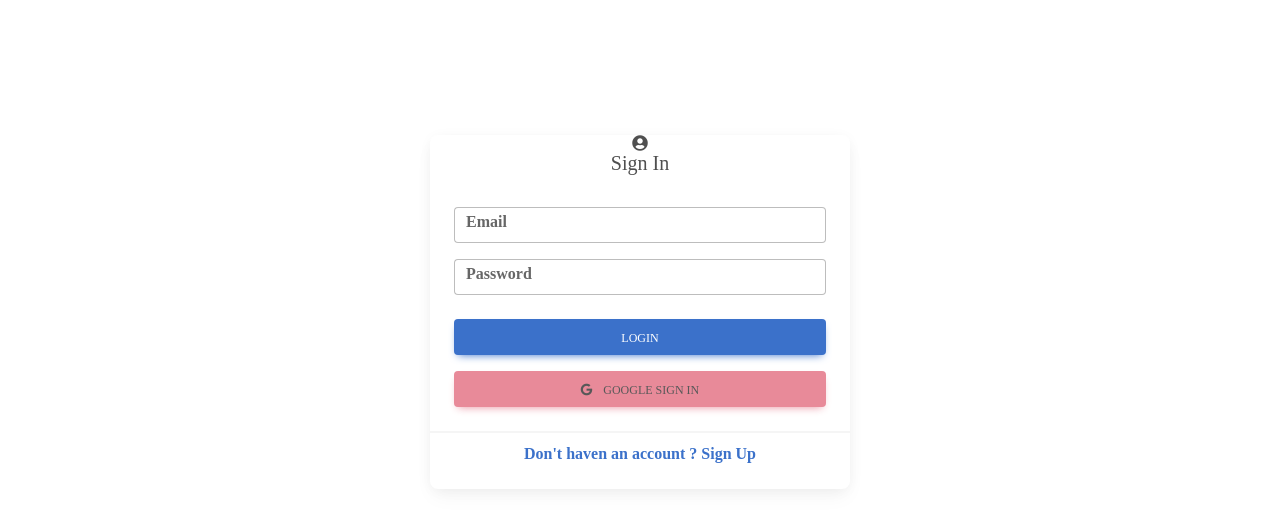
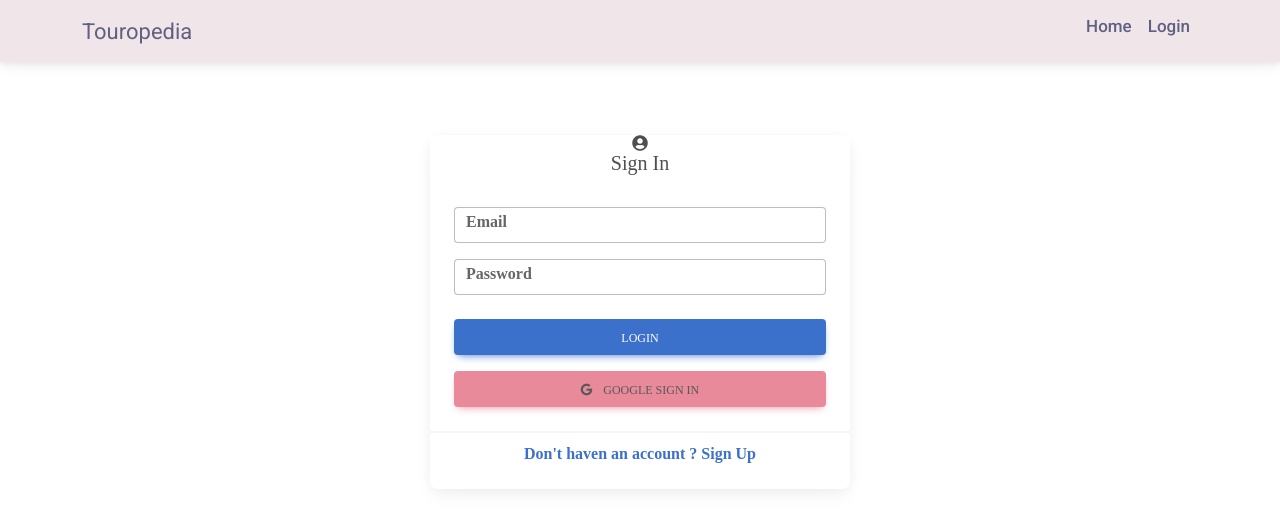
Before and after one commit to chamika94/MERN_Application, a React (Create React App) app in the folder frontend/: page /login in a window 1280 px wide. Shown: the top 530 px of the page. Built offline with nearby package versions, Linux system fonts and the light colour scheme.

Commit message:
Implemented the header component with major functionalities

```diff
--- a/frontend/src/App.js
+++ b/frontend/src/App.js
@@ -5,13 +5,25 @@
 import Register from './components/Register';
 import { ToastContainer} from 'react-toastify';
 import 'react-toastify/dist/ReactToastify.css';
+import Header from './components/Header';
+import { useEffect } from 'react';
+import { useDispatch } from 'react-redux';
+import { setUser } from "./redux/features/authSlice";
+
 
 
 function App() {
+  const user = JSON.parse(localStorage.getItem("profile"));
+  const dispatch = useDispatch();
+  useEffect(()=>{
+    dispatch(setUser(user));
+  },[])
+
   return (
     <BrowserRouter>
     <div className="App">
            <ToastContainer/>
+           <Header/>
             <Routes>
               <Route path="/" element={<Home/>}/>
               <Route path="/login" element={<Login/>}/>
--- /dev/null
+++ b/frontend/src/components/Header.js
@@ -0,0 +1,88 @@
+import React,{useState} from 'react';
+import {
+    MDBNavbar,
+    MDBContainer,
+    MDBIcon,
+    MDBNavbarNav,
+    MDBNavbarItem,
+    MDBNavbarLink,
+    MDBNavbarToggler,
+    MDBCollapse,
+    MDBNavbarBrand,
+} from "mdb-react-ui-kit";
+import {useSelector,useDispatch} from "react-redux";
+import { setLogout } from '../redux/features/authSlice';
+
+const Header = () => {
+
+
+    const dispatch = useDispatch();
+    const [show, setShow] = useState(false);
+    const {user} = useSelector((state)=>({...state.auth}));
+
+    const handleLogout = () => {
+      dispatch(setLogout());
+    };
+
+  return (
+    <MDBNavbar fixed='top' expand="lg" style={{backgroundColor:"#f0e6ea"}}>
+      <MDBContainer>
+          <MDBNavbarBrand href="/"
+          style={{ color:"#606080", fontweight:"600", fontSize:"22px"}}
+          >
+          Touropedia
+          </MDBNavbarBrand>
+          <MDBNavbarToggler
+           type="button"
+           arial-expanded="false"
+           aria-label="Togel navigation"
+           onClick={() => setShow(!show)}
+           style={{ color:"#606080"}}
+          >
+           <MDBIcon icon="bars" fas />
+          </MDBNavbarToggler>
+          <MDBCollapse show={show} navbar>
+          <MDBNavbarNav right fullWidth={false} className="mb-2 mb-lg-0">
+                <MDBNavbarItem >
+                    <MDBNavbarLink href="/">
+                        <p className='header-text'>Home</p>
+                    </MDBNavbarLink>
+                </MDBNavbarItem>
+
+                {user?.result?._id ? (
+                  <>
+                <MDBNavbarItem >
+                    <MDBNavbarLink href="/addTour">
+                        <p className='header-text'>Add Tour</p>
+                    </MDBNavbarLink>
+                </MDBNavbarItem>
+                <MDBNavbarItem >
+                    <MDBNavbarLink href="/dashboard">
+                        <p className='header-text'>Dashboard</p>
+                    </MDBNavbarLink>
+                </MDBNavbarItem>
+                <MDBNavbarItem >
+                    <MDBNavbarLink href="/login" onClick={() => handleLogout()}>
+                        <p className='header-text'>Logout</p>
+                    </MDBNavbarLink>
+                </MDBNavbarItem>
+                  </>
+                ):(
+                  <>
+                <MDBNavbarItem >
+                    <MDBNavbarLink href="/login">
+                        <p className='header-text'>Login</p>
+                    </MDBNavbarLink>
+                </MDBNavbarItem>
+                  </>
+                )}
+
+
+             </MDBNavbarNav>
+          </MDBCollapse>
+      </MDBContainer>
+    </MDBNavbar>
+  )
+}
+
+export default Header
--- a/frontend/src/components/Login.js
+++ b/frontend/src/components/Login.js
@@ -52,7 +52,7 @@
     const token = resp?.tokenId;
     const googleId = resp?.googleId;
     const result = { email, name, token, googleId };
-    dispatch(googleSignIn({ result, navigate, toast }));
+    dispatch(googleSignIn({ result, navigate, toast}));
 };
 const googleFailure = (error) =>{
    toast.error(error);
--- a/frontend/src/index.css
+++ b/frontend/src/index.css
@@ -70,3 +70,9 @@
   left: 0.5em;
   margin-right: -50%;
 }
+.header-text{
+  color:#606080;
+  font-weight: 500;
+  margin-top: 7px;
+  font-size: 17px;
+}
--- a/frontend/src/redux/features/authSlice.js
+++ b/frontend/src/redux/features/authSlice.js
@@ -1,4 +1,4 @@
-import { createSlice, createAsyncThunk, applyMiddleware } from "@reduxjs/toolkit";
+import { createSlice, createAsyncThunk} from "@reduxjs/toolkit";
 import * as api from "../api";
 
 export const login = createAsyncThunk("auth/login",async({formValue, navigate, toast},{rejectWithValue})=>{
@@ -7,9 +7,7 @@
       toast.success("Login Successfully");
       navigate("/");
       return response.data;
-     //console.log("resp",response);
     }catch(err){
-        //console.log("resp",err.response.data.message);
         return rejectWithValue(err.response.data);
     }
 });
@@ -20,20 +18,19 @@
       toast.success("Register Successfully");
       navigate("/");
       return response.data;
-     //console.log("resp",response);
     }catch(err){
-        //console.log("resp",err.response.data.message);
         return rejectWithValue(err.response.data);
     }
 });
 
 export const googleSignIn = createAsyncThunk(
     "auth/googleSignIn",
-    async ({ result, navigate, toast }, { rejectWithValue }) => {
+    async ({ result, navigate, toast}, { rejectWithValue }) => {
       try {
         const response = await api.GoogleSignIn(result);
         toast.success("Google Sign-in Successfully");
         navigate("/");
+
         return response.data;
       } catch (err) {
         return rejectWithValue(err.response.data);
@@ -47,6 +44,15 @@
         user:null,
         error:"",
         loading: false,
+    },
+    reducers:{
+      setUser : (state,action) => {
+          state.user = action.payload;
+      },
+      setLogout: (state, action) => {
+        localStorage.clear();
+        state.user = null;
+      },
     },
     extraReducers:{
         [login.pending]:(state, action) => {
@@ -90,4 +96,6 @@
     },
 });
 
+export const {setUser,setLogout} = authSlice.actions;
+
 export default authSlice.reducer;
```
Also changed, not shown: 1 other file (tests, documents, lock files or other folders).
